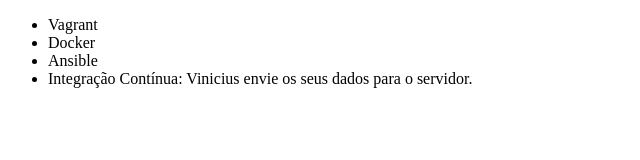
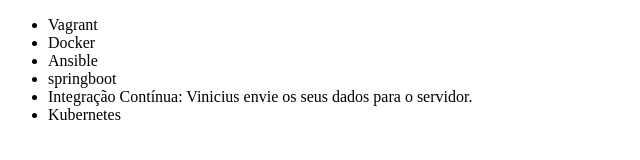
Before and after one commit to gabrielteste07/anaalura, a plain HTML site: page index.html in a window 1280 px wide. Shown: the whole page, without its empty margins (0-640 px from the left). Drawn offline with Linux system fonts and the light colour scheme.

Commit message:
adicionando curso de kubernetes

```diff
--- a/index.html
+++ b/index.html
@@ -9,7 +9,9 @@
         <li>Vagrant</li>
         <li>Docker</li>
         <li>Ansible</li>
+		<li>springboot</li>
         <li>Integração Contínua: Vinicius envie os seus dados para o servidor.</li>
+        <li>Kubernetes</li>
     </ul>
 </body>
 </html>
```
